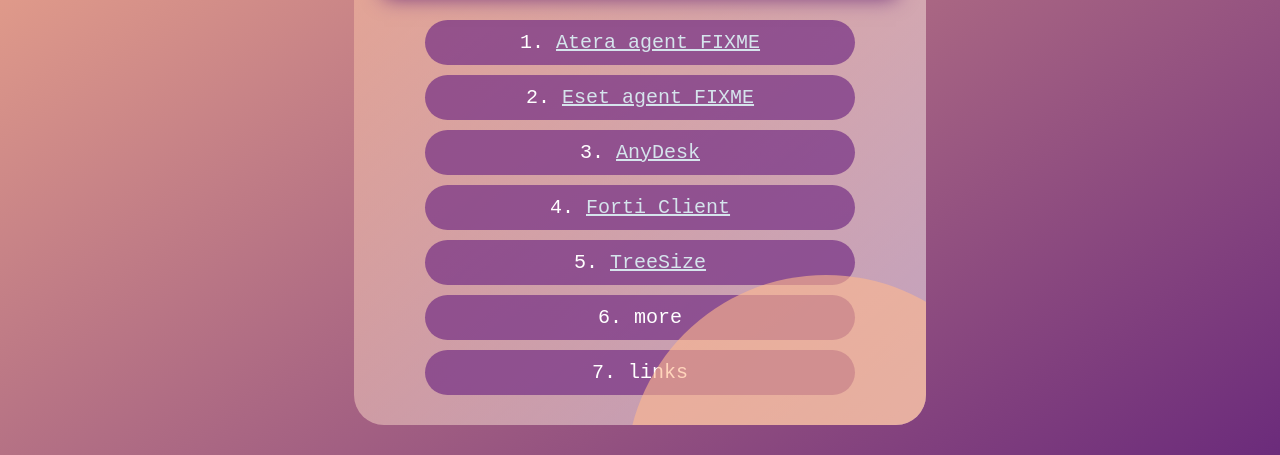
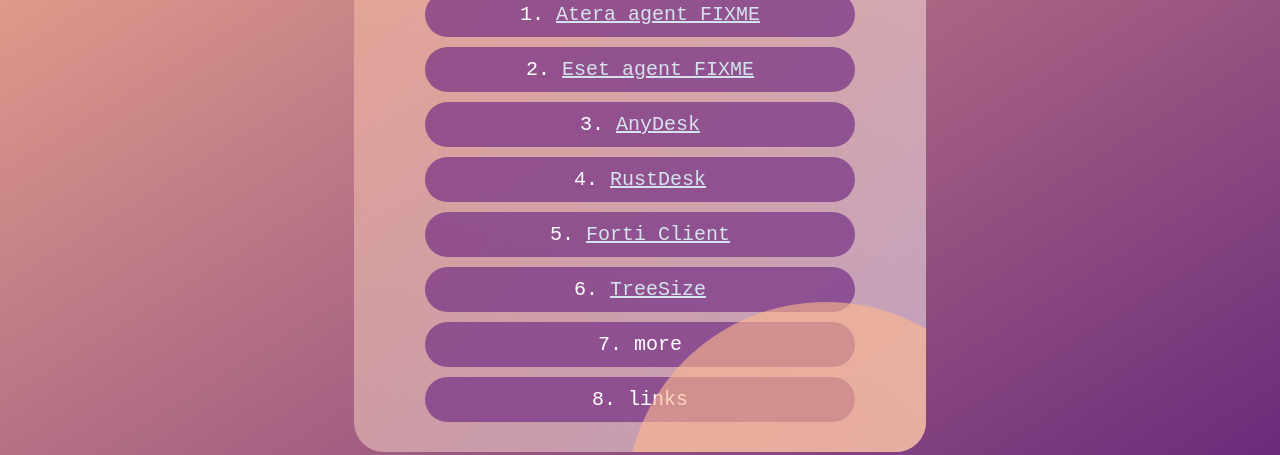
Before and after one commit to itnetil/itnetil, a plain HTML site: page index.html in a window 1280 px wide. Shown: the part 345-800 px from the top of the page. Drawn offline with Linux system fonts and the light colour scheme; a web font is replaced by a local one.

Commit message:
add rust, change software path

```diff
--- a/index.html
+++ b/index.html
@@ -12,8 +12,9 @@
 	<ol>
 		<li><a href="atera1.0.1.exe">Atera agent FIXME</a></li>
 		<li><a href="esetagent.bat">  Eset agent FIXME</a></li>
-		<li><a href="AnyDesk.exe">AnyDesk</a></li>
-		<li><a href="FortiClientVPNSetup_6.2.6.0951_x64.exe">Forti Client</a></li>
+		<li><a href="softwares\AnyDesk.exe">AnyDesk</a></li>
+		<li><a href="softwares\rustdesk-1.1.9.exe">RustDesk</a></li>
+		<li><a href="softwares\FortiClientVPNSetup_6.2.6.0951_x64.exe">Forti Client</a></li>
 		<li><a href="softwares\TreeSize.exe">TreeSize</a></li>
 		<li>more</li>
 		<li>links</li>
```
Also changed, not shown: 3 other files.
